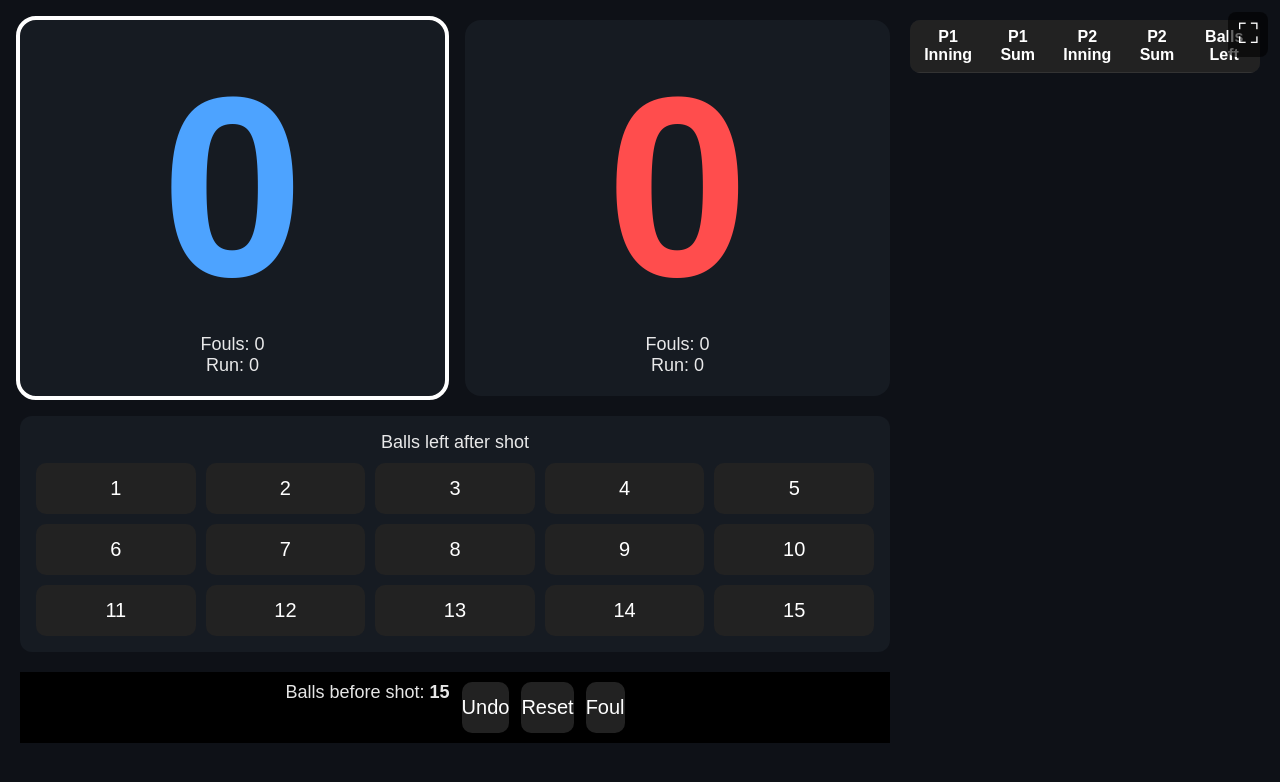
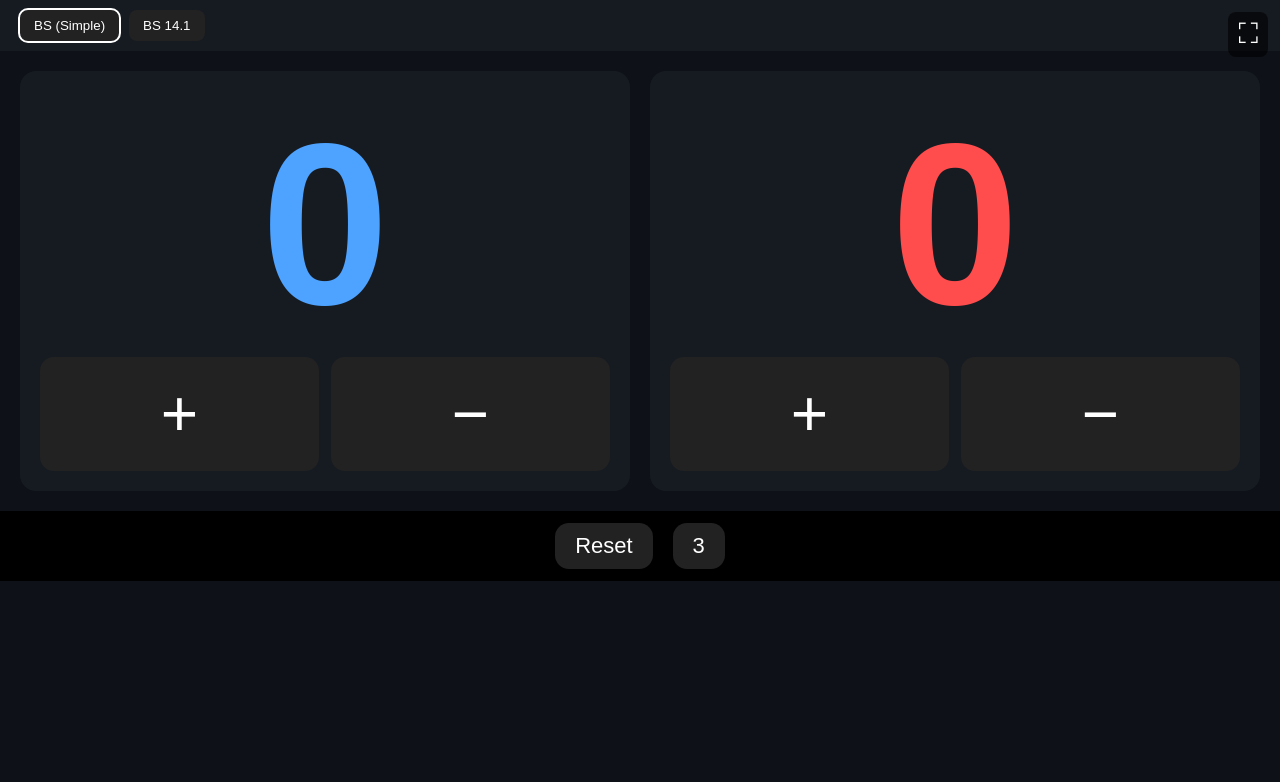
Before and after one commit to adamm976/14, a plain HTML site: page index.html in a window 1280 px wide. Drawn offline with Linux system fonts and the light colour scheme.

Commit message:
Update index.html

```diff
--- a/index.html
+++ b/index.html
@@ -3,111 +3,47 @@
 <head>
 <meta charset="UTF-8">
 <meta name="viewport" content="width=device-width, initial-scale=1.0">
-<title>Straight Pool 14.1 Scoreboard</title>
+<title>Billiard Scoreboards</title>
 <style>
 :root {
     --bg:#0e1117;
     --panel:#161b22;
     --blue:#4da3ff;
     --red:#ff4d4d;
+    --yellow:#ffd84d;
     --btn:#222;
     --btn-hover:#333;
     --table-bg:#1a1f28;
+    color:white;
 }
 body {
     margin:0;
     background:var(--bg);
     color:white;
     font-family:Arial, sans-serif;
+    height:100vh;
     display:flex;
     flex-direction:column;
-    min-height:100vh;
 }
-.top-container {
+
+/* SWITCHER */
+.switcher {
     display:flex;
-    gap:20px;
-    padding:20px;
-    flex:1;
+    gap:10px;
+    padding:10px 20px;
+    background:var(--panel);
 }
-.left-panel {
-    flex:2;
-    display:flex;
-    flex-direction:column;
-    gap:20px;
-}
-.right-panel {
-    flex:1;
-    max-width:350px;
-    overflow-x:auto;
-}
-.scoreboard {
-    display:grid;
-    grid-template-columns:1fr 1fr;
-    gap:20px;
-}
-.player {
-    background:var(--panel);
-    border-radius:16px;
-    padding:20px;
-    display:flex;
-    flex-direction:column;
+.switcher button {
+    padding:8px 14px;
     cursor:pointer;
-}
-.player.active { outline:4px solid white; }
-.score {
-    flex:1;
-    display:flex;
-    align-items:center;
-    justify-content:center;
-    font-size:clamp(120px, 20vw, 420px);
-    font-weight:bold;
-}
-.p1 { color:var(--blue); }
-.p2 { color:var(--red); }
-.info { text-align:center; font-size:18px; opacity:0.9; }
-.panel {
-    background:var(--panel);
-    padding:16px;
-    border-radius:12px;
-}
-.grid {
-    display:grid;
-    grid-template-columns:repeat(5, 1fr);
-    gap:10px;
-}
-button {
+    border:none;
+    border-radius:8px;
     background:var(--btn);
     color:white;
-    border:none;
-    border-radius:10px;
-    padding:14px 0;
-    font-size:20px;
-    cursor:pointer;
 }
-button:hover { background:var(--btn-hover); }
-.bottom {
-    display:flex;
-    justify-content:center;
-    gap:12px;
-    flex-wrap:wrap;
-    padding:10px;
-    background:#000;
-}
-table {
-    width:100%;
-    border-collapse:collapse;
-    background:var(--table-bg);
-    border-radius:10px;
-    overflow:hidden;
-}
-th, td {
-    padding:8px;
-    text-align:center;
-    border-bottom:1px solid #333;
-}
-th { background:#222; }
-td { background:#161b22; }
+.switcher button.active { outline:2px solid white; }
 
+/* FULLSCREEN BUTTON */
 #fullscreenBtn {
     position: fixed;
     top: 12px;
@@ -115,22 +51,110 @@ td { background:#161b22; }
     font-size: 28px;
     cursor: pointer;
     z-index: 9999;
-
     background: rgba(0,0,0,0.6);
     border-radius: 8px;
     padding: 6px 10px;
     user-select: none;
 }
-#fullscreenBtn:hover {
-    background: rgba(255,255,255,0.15);
+#fullscreenBtn:hover { background: rgba(255,255,255,0.15); }
+
+/* Container for boards */
+#bsContainer > div { display:none; flex:1; flex-direction:column; }
+#bsContainer > div.active { display:flex; }
+
+/* ---------------- BS SIMPLE ---------------- */
+#bs .scoreboard {
+    flex:1;
+    display:grid;
+    grid-auto-flow: column;
+    grid-auto-columns: 1fr;
+    gap:20px;
+    padding:20px;
 }
+#bs .player {
+    background: var(--panel);
+    border-radius:16px;
+    display:flex;
+    flex-direction:column;
+    justify-content:space-between;
+    padding:20px;
+}
+#bs .score { text-align:center; font-size:18vw; font-weight:bold; flex:1; display:flex; align-items:center; justify-content:center; }
+#bs .p1 { color: var(--blue); }
+#bs .p2 { color: var(--red); }
+#bs .p3 { color: var(--yellow); }
+#bs .buttons { display:grid; grid-template-columns: 1fr 1fr; gap:12px; }
+#bs button { font-size:5vw; padding:20px 0; background:var(--btn); color:white; border:none; border-radius:14px; cursor:pointer; }
+#bs button:hover { background:var(--btn-hover); }
+#bs .controls { display:flex; justify-content:center; gap:20px; padding:12px; background:#000; }
+#bs .controls button { font-size:22px; padding:10px 20px; }
 
+/* ---------------- BS 14.1 ---------------- */
+#bs14 .top-container { display:flex; gap:20px; padding:20px; flex:1; }
+#bs14 .left-panel { flex:2; display:flex; flex-direction:column; gap:20px; }
+#bs14 .right-panel { flex:1; max-width:350px; overflow-x:auto; }
+#bs14 .scoreboard { display:grid; grid-template-columns:1fr 1fr; gap:20px; }
+#bs14 .player { background:var(--panel); border-radius:16px; padding:20px; display:flex; flex-direction:column; cursor:pointer; }
+#bs14 .player.active { outline:4px solid white; }
+#bs14 .score { flex:1; display:flex; align-items:center; justify-content:center; font-size:clamp(120px,20vw,420px); font-weight:bold; }
+#bs14 .p1 { color:var(--blue); }
+#bs14 .p2 { color:var(--red); }
+#bs14 .info { text-align:center; font-size:18px; opacity:0.9; }
+#bs14 .panel { background:var(--panel); padding:16px; border-radius:12px; }
+#bs14 .grid { display:grid; grid-template-columns:repeat(5,1fr); gap:10px; }
+#bs14 button { background:var(--btn); color:white; border:none; border-radius:10px; padding:14px 0; font-size:20px; cursor:pointer; }
+#bs14 button:hover { background:var(--btn-hover); }
+#bs14 .bottom { display:flex; justify-content:center; gap:12px; flex-wrap:wrap; padding:10px; background:#000; }
+#bs14 table { width:100%; border-collapse:collapse; background:var(--table-bg); border-radius:10px; overflow:hidden; }
+#bs14 th, #bs14 td { padding:8px; text-align:center; border-bottom:1px solid #333; }
+#bs14 th { background:#222; }
+#bs14 td { background:#161b22; }
 </style>
 </head>
 <body>
 
+<div class="switcher">
+    <button id="btnBS" class="active" onclick="switchBoard('bs')">BS (Simple)</button>
+    <button id="btnBS14" onclick="switchBoard('bs14')">BS 14.1</button>
+</div>
+
 <div id="fullscreenBtn" onclick="toggleFullscreen()">⛶</div>
 
+<div id="bsContainer">
+    <!-- BS Simple -->
+    <div id="bs" class="active">
+        <div class="scoreboard">
+            <div class="player">
+                <div class="score p1" id="s1_1">0</div>
+                <div class="buttons">
+                    <button onclick="addScore(1, 'bs')">+</button>
+                    <button onclick="subtractScore(1, 'bs')">−</button>
+                </div>
+            </div>
+            <div class="player">
+                <div class="score p2" id="s2_1">0</div>
+                <div class="buttons">
+                    <button onclick="addScore(2, 'bs')">+</button>
+                    <button onclick="subtractScore(2, 'bs')">−</button>
+                </div>
+            </div>
+            <div class="player" id="p3_1" style="display:none">
+                <div class="score p3" id="s3_1">0</div>
+                <div class="buttons">
+                    <button onclick="addScore(3, 'bs')">+</button>
+                    <button onclick="subtractScore(3, 'bs')">−</button>
+                </div>
+            </div>
+        </div>
+        <div class="controls">
+            <button onclick="resetScores('bs')">Reset</button>
+            <button onclick="togglePlayer3('bs')">3</button>
+        </div>
+        <audio id="scoreSoundBS" src="https://actions.google.com/sounds/v1/cartoon/wood_plank_flicks.ogg" preload="auto"></audio>
+    </div>
+
+    <!-- BS 14.1 -->
+    <div id="bs14">
         <div class="top-container">
             <div class="left-panel">
                 <div class="scoreboard">
@@ -139,19 +163,16 @@ td { background:#161b22; }
                         <div class="info" id="foul1">Fouls: 0</div>
                         <div class="info" id="run1">Run: 0</div>
                     </div>
-
                     <div class="player" id="p2" onclick="switchPlayer(1)">
                         <div class="score p2" id="score2">0</div>
                         <div class="info" id="foul2">Fouls: 0</div>
                         <div class="info" id="run2">Run: 0</div>
                     </div>
                 </div>
-
                 <div class="panel">
                     <div class="info" style="margin-bottom:10px">Balls left after shot</div>
                     <div class="grid" id="buttons"></div>
                 </div>
-
                 <div class="bottom">
                     <div class="info">Balls before shot: <strong id="ballsLeft">15</strong></div>
                     <button onclick="undo()">Undo</button>
@@ -159,7 +180,6 @@ td { background:#161b22; }
                     <button onclick="foul()">Foul</button>
                 </div>
             </div>
-
             <div class="right-panel">
                 <table>
                     <thead>
@@ -175,195 +195,155 @@ td { background:#161b22; }
                 </table>
             </div>
         </div>
+    </div>
+</div>
 
 <script>
+// --- BOARD SWITCHING ---
+function switchBoard(boardId) {
+    document.querySelectorAll('#bsContainer > div').forEach(d => d.classList.remove('active'));
+    document.getElementById(boardId).classList.add('active');
+    document.querySelectorAll('.switcher button').forEach(b => b.classList.remove('active'));
+    document.getElementById('btn' + boardId.toUpperCase()).classList.add('active');
+    // Reset boards when switching
+    if(boardId==='bs') resetScores('bs');
+    if(boardId==='bs14') resetGame();
+}
+
+// --- BS SIMPLE FUNCTIONS ---
+function addScore(p, board) {
+    const el = document.getElementById(`s${p}_1`);
+    el.textContent = parseInt(el.textContent) + 1;
+    playScoreSound('bs');
+}
+function subtractScore(p, board) {
+    const el = document.getElementById(`s${p}_1`);
+    const v = parseInt(el.textContent);
+    if(v>0) el.textContent = v-1;
+}
+function resetScores(board) {
+    [1,2,3].forEach(p=>{
+        const el = document.getElementById(`s${p}_1`);
+        if(el) el.textContent='0';
+    });
+}
+function togglePlayer3(board) {
+    const p3 = document.getElementById('p3_1');
+    p3.style.display = p3.style.display==='none'?'flex':'none';
+}
+function playScoreSound(board) {
+    const sound = document.getElementById('scoreSoundBS');
+    if(sound) { sound.currentTime=0; sound.play(); }
+}
+
+// --- BS 14.1 FUNCTIONS ---
+// Keep your existing BS14 logic unchanged
 let state = {
-    scores: [0,0],
-    ballsOnTable: 15,
-    current: 0,
-    fouls: [0,0],
-    history: [],
-    run: 0,
-    currentInning: [[],[]],
-    completedInnings: []
+    scores:[0,0], ballsOnTable:15, current:0, fouls:[0,0],
+    history:[], run:0, currentInning:[[],[]], completedInnings:[]
 };
 
 function snapshot() {
     const snapshot = {
-        scores: [...state.scores],
-        ballsOnTable: state.ballsOnTable,
-        current: state.current,
-        fouls: [...state.fouls],
-        run: state.run,
-        currentInning: [ [...state.currentInning[0]], [...state.currentInning[1]] ]
+        scores:[...state.scores], ballsOnTable:state.ballsOnTable,
+        current:state.current, fouls:[...state.fouls], run:state.run,
+        currentInning:[[...state.currentInning[0]],[...state.currentInning[1]]]
     };
     state.history.push(snapshot);
-    if(state.history.length > 50) state.history.shift();
+    if(state.history.length>50) state.history.shift();
 }
-
 function undo() {
     if(!state.history.length) return;
-    const prev = state.history.pop();
-    state.scores = prev.scores;
-    state.ballsOnTable = prev.ballsOnTable;
-    state.current = prev.current;
-    state.fouls = prev.fouls;
-    state.run = prev.run;
-    state.currentInning = prev.currentInning;
+    const prev=state.history.pop();
+    state.scores=prev.scores; state.ballsOnTable=prev.ballsOnTable;
+    state.current=prev.current; state.fouls=prev.fouls;
+    state.run=prev.run; state.currentInning=prev.currentInning;
     render();
 }
-
 function render() {
-    score1.textContent = state.scores[0];
-    score2.textContent = state.scores[1];
-    ballsLeft.textContent = state.ballsOnTable;
-    document.getElementById('foul1').textContent = 'Fouls: ' + state.fouls[0];
-    document.getElementById('foul2').textContent = 'Fouls: ' + state.fouls[1];
-    document.getElementById('run1').textContent = 'Run: ' + (state.current===0?state.run:0);
-    document.getElementById('run2').textContent = 'Run: ' + (state.current===1?state.run:0);
-
-    p1.classList.toggle("active", state.current===0);
-    p2.classList.toggle("active", state.current===1);
-
-    renderButtons();
-    renderInningsTable();
+    score1.textContent=state.scores[0]; score2.textContent=state.scores[1];
+    ballsLeft.textContent=state.ballsOnTable;
+    document.getElementById('foul1').textContent='Fouls: '+state.fouls[0];
+    document.getElementById('foul2').textContent='Fouls: '+state.fouls[1];
+    document.getElementById('run1').textContent='Run: '+(state.current===0?state.run:0);
+    document.getElementById('run2').textContent='Run: '+(state.current===1?state.run:0);
+    p1.classList.toggle("active",state.current===0);
+    p2.classList.toggle("active",state.current===1);
+    renderButtons(); renderInningsTable();
 }
-
 function renderButtons() {
-    const container = document.getElementById("buttons");
-    container.innerHTML = "";
-    const max = Math.min(15,state.ballsOnTable);
+    const container=document.getElementById("buttons");
+    container.innerHTML='';
+    const max=Math.min(15,state.ballsOnTable);
     for(let i=1;i<=max;i++){
-        const b = document.createElement("button");
-        b.textContent = i;
-        b.onclick = ()=>handleSelection(i);
+        const b=document.createElement("button");
+        b.textContent=i;
+        b.onclick=()=>handleSelection(i);
         container.appendChild(b);
     }
 }
-
 function handleSelection(selected){
     snapshot();
-    const p = state.current;
+    const p=state.current;
     state.fouls[p]=0;
     let points=0;
-
     if(selected===1){
-        points = state.ballsOnTable-1;
-        state.run+=points;
-        state.ballsOnTable=15;
+        points=state.ballsOnTable-1; state.run+=points; state.ballsOnTable=15;
         flashRack(p);
         state.currentInning[p].push(points);
-        state.scores[p]+=points;
-        render();
-        return;
+        state.scores[p]+=points; render(); return;
     }
-
-    points = state.ballsOnTable - selected;
-    state.ballsOnTable = selected;
-    state.run = 0;
-
-    state.currentInning[p].push(points);
-    state.scores[p]+=points;
-
-    // finalize inning if points scored
+    points=state.ballsOnTable-selected; state.ballsOnTable=selected; state.run=0;
+    state.currentInning[p].push(points); state.scores[p]+=points;
     if(points>0) finalizeInning();
-
-    // switch player
-    state.current = 1-p;
-
+    state.current=1-p;
     render();
 }
-
 function finalizeInning(){
-    const hasPoints = state.currentInning[0].length>0 || state.currentInning[1].length>0;
+    const hasPoints=state.currentInning[0].length>0 || state.currentInning[1].length>0;
     if(!hasPoints) return;
-
-    const row = [
-        state.currentInning[0].slice(), sumArray(state.currentInning[0]),
+    const row=[state.currentInning[0].slice(), sumArray(state.currentInning[0]),
                state.currentInning[1].slice(), sumArray(state.currentInning[1]),
-        state.ballsOnTable
-    ];
+               state.ballsOnTable];
     state.completedInnings.push(row);
-    state.currentInning = [[],[]];
+    state.currentInning=[[],[]];
 }
-
 function flashRack(player){
-    const el = player===0?p1:p2;
+    const el=player===0?p1:p2;
     el.style.boxShadow='0 0 40px 10px gold';
     setTimeout(()=>{el.style.boxShadow='';},800);
 }
-
 function switchPlayer(p){
-    snapshot();
-    // only finalize inning if points exist
-    finalizeInning();
-    state.current=p;
-    state.run=0;
-    render();
+    snapshot(); finalizeInning();
+    state.current=p; state.run=0; render();
 }
-
 function foul(){
-    snapshot();
-    const p = state.current;
-    state.fouls[p]++;
-    state.run=0;
-    let points=-1;
-
-    if(state.fouls[p]===3){
-        points=-15;
-        state.fouls[p]=0;
-        state.ballsOnTable=15;
-    } else if(state.ballsOnTable===1){
-        state.ballsOnTable=15;
+    snapshot(); const p=state.current; state.fouls[p]++; state.run=0; let points=-1;
+    if(state.fouls[p]===3){ points=-15; state.fouls[p]=0; state.ballsOnTable=15; }
+    else if(state.ballsOnTable===1) state.ballsOnTable=15;
+    state.scores[p]+=points; state.currentInning[p].push(points);
+    state.current=1-p; finalizeInning(); render();
 }
-
-    state.scores[p]+=points;
-    state.currentInning[p].push(points);
-    state.current=1-p;
-    finalizeInning();
-    render();
-}
-
-function sumArray(arr){return arr.reduce((a,b)=>a+b,0);}
-
+function sumArray(arr){ return arr.reduce((a,b)=>a+b,0); }
 function renderInningsTable(){
-    const tbody=document.getElementById('inningsTable');
-    tbody.innerHTML='';
+    const tbody=document.getElementById('inningsTable'); tbody.innerHTML='';
     state.completedInnings.forEach(r=>{
         const tr=document.createElement('tr');
-        tr.innerHTML=`<td>${r[0].join('/')}</td>
-                        <td>${r[1]}</td>
-                        <td>${r[2].join('/')}</td>
-                        <td>${r[3]}</td>
-                        <td>${r[4]}</td>`;
+        tr.innerHTML=`<td>${r[0].join('/')}</td><td>${r[1]}</td><td>${r[2].join('/')}</td><td>${r[3]}</td><td>${r[4]}</td>`;
         tbody.appendChild(tr);
     });
 }
-
-
 function toggleFullscreen() {
-    if (!document.fullscreenElement) {
-        document.documentElement.requestFullscreen();
-    } else {
-        document.exitFullscreen();
-    }
+    if(!document.fullscreenElement) document.documentElement.requestFullscreen();
+    else document.exitFullscreen();
 }
 function resetGame(){
     if(!confirm("Reset game?")) return;
-    state={
-        scores:[0,0],
-        ballsOnTable:15,
-        current:0,
-        fouls:[0,0],
-        history:[],
-        run:0,
-        currentInning:[[],[]],
-        completedInnings:[]
-    };
+    state={scores:[0,0], ballsOnTable:15, current:0, fouls:[0,0], history:[], run:0, currentInning:[[],[]], completedInnings:[]};
     render();
 }
-
 render();
 </script>
+
 </body>
 </html>
```
Lines whose indentation alone changed are shown as unchanged.
